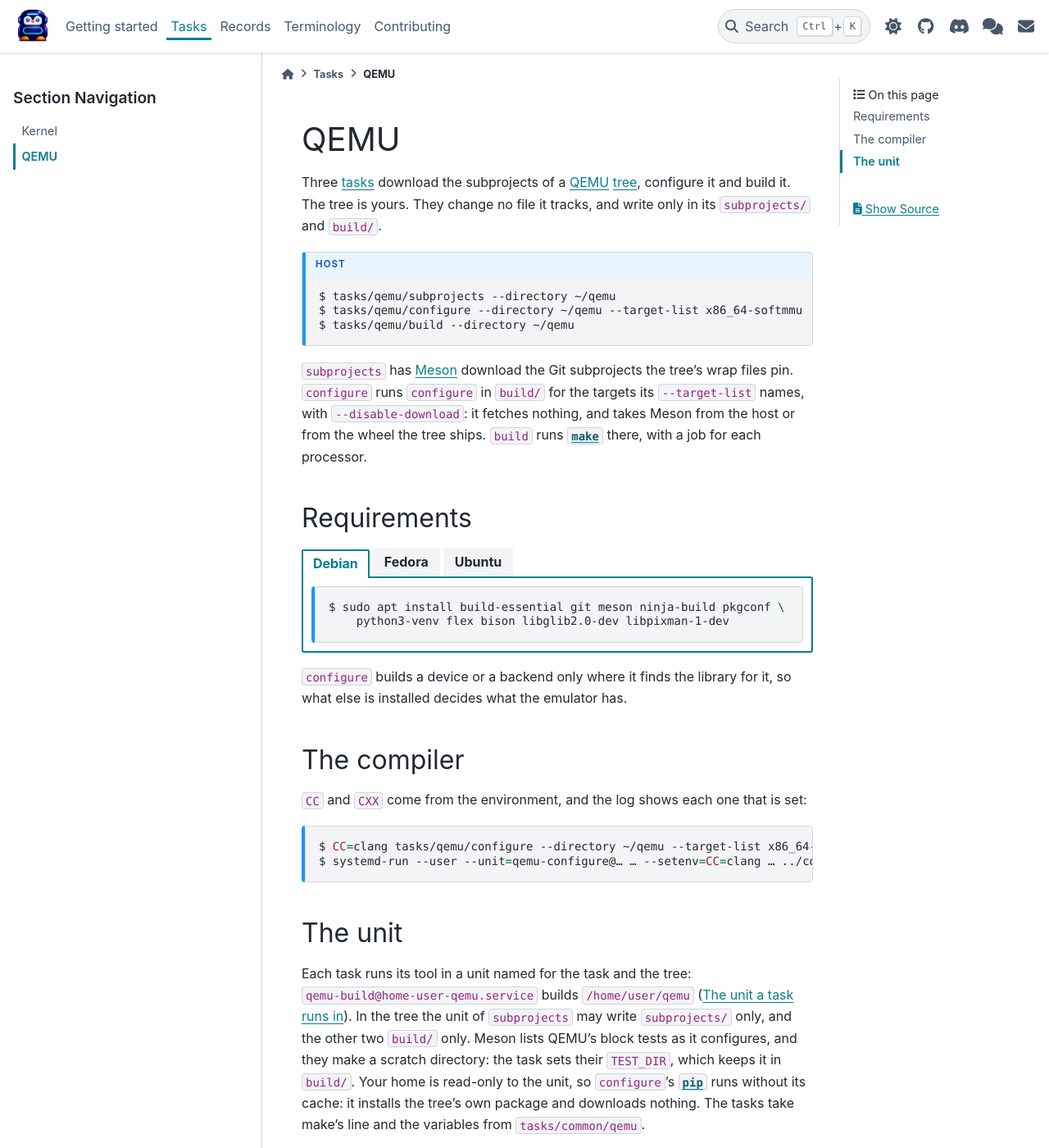
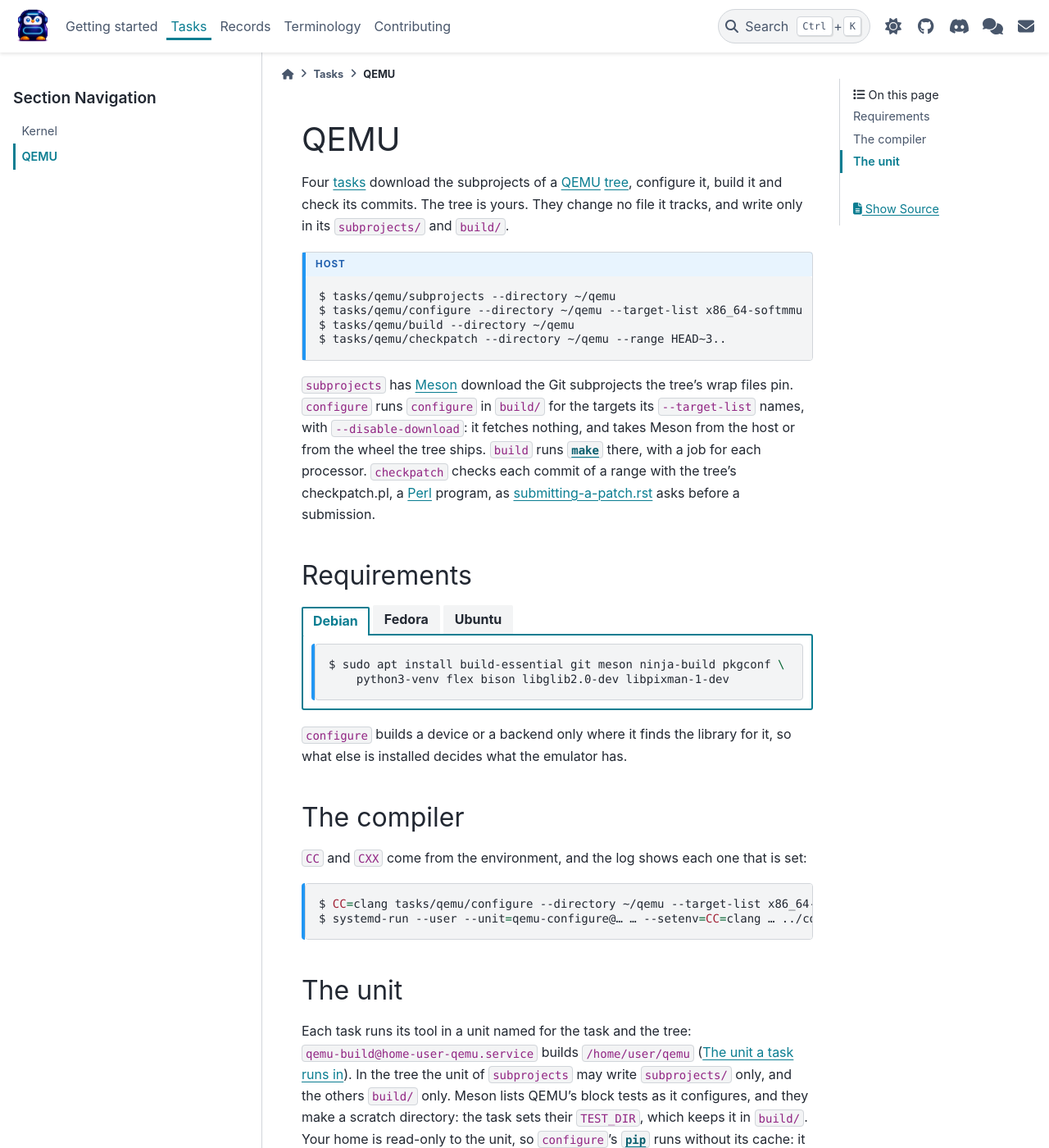
Before and after one commit to linux-kdevops/kdevops-ng, a Sphinx documentation site: the page built from docs/tasks/qemu.rst, in a window 1280 px wide and 1400 px high. Shown: the whole window at 82% size. Built offline with Sphinx 7.4.7 and the PyData theme 0.15.4, drawn with Linux system fonts in a browser that asks for light colours.

Commit message:
tasks: check a tree's commits with checkpatch
A developer checked a series by hand, and no record said what
checkpatch.pl found. QEMU's checkpatch.pl has no --git, and its
--strict adds no check: it only fails a run on warnings.

checkpatch.pl prints its findings on its standard output, so its
record holds every line, where a build's holds the warnings. The range
goes to krecord on its command line, and nothing is left in build/.

Signed-off-by: Daniel Gomez <da.gomez@kernel.org>

```diff
--- a/docs/tasks/qemu.rst
+++ b/docs/tasks/qemu.rst
@@ -4,10 +4,10 @@
 QEMU
 ====
 
-Three :term:`tasks <Task>` download the subprojects of a `QEMU`_
-:term:`tree <Tree>`, configure it and build it. The tree is yours. They
-change no file it tracks, and write only in its ``subprojects/`` and
-``build/``.
+Four :term:`tasks <Task>` download the subprojects of a `QEMU`_
+:term:`tree <Tree>`, configure it, build it and check its commits. The tree
+is yours. They change no file it tracks, and write only in its
+``subprojects/`` and ``build/``.
 
 .. code-block:: console
    :caption: host
@@ -16,6 +16,7 @@ change no file it tracks, and write only in its ``subprojects/`` and
    $ tasks/qemu/subprojects --directory ~/qemu
    $ tasks/qemu/configure --directory ~/qemu --target-list x86_64-softmmu
    $ tasks/qemu/build --directory ~/qemu
+   $ tasks/qemu/checkpatch --directory ~/qemu --range HEAD~3..
 
 :src:`subprojects <tasks/qemu/subprojects>` has `Meson`_ download the Git
 subprojects the tree's wrap files pin. :src:`configure <tasks/qemu/configure>`
@@ -23,6 +24,9 @@ runs ``configure`` in ``build/`` for the targets its ``--target-list``
 names, with ``--disable-download``: it fetches nothing, and takes Meson
 from the host or from the wheel the tree ships. :src:`build
 <tasks/qemu/build>` runs :cmd:`make` there, with a job for each processor.
+:src:`checkpatch <tasks/qemu/checkpatch>` checks each commit of a range
+with the tree's checkpatch.pl, a `Perl`_ program, as `submitting-a-patch.rst`_
+asks before a submission.
 
 .. _requirements-qemu:
 
@@ -47,8 +51,8 @@ Requirements
       .. code-block:: console
          :class: cmd-host
 
-         $ sudo dnf install gcc make git meson ninja-build pkgconf python3 \
-             flex bison glib2-devel pixman-devel
+         $ sudo dnf install gcc make perl git meson ninja-build pkgconf \
+             python3 flex bison glib2-devel pixman-devel
 
    .. tab-item:: Ubuntu
       :sync: ubuntu
@@ -80,7 +84,7 @@ The unit
 Each task runs its tool in a unit named for the task and the tree:
 ``qemu-build@home-user-qemu.service`` builds ``/home/user/qemu``
 (:ref:`tasks-unit`). In the tree the unit of ``subprojects`` may write
-``subprojects/`` only, and the other two ``build/`` only. Meson lists
+``subprojects/`` only, and the others ``build/`` only. Meson lists
 QEMU's block tests as it configures, and they make a scratch directory:
 the task sets their ``TEST_DIR``, which keeps it in ``build/``. Your home
 is read-only to the unit, so ``configure``'s :cmd:`pip` runs without its
@@ -88,4 +92,6 @@ cache: it installs the tree's own package and downloads nothing. The tasks
 take make's line and the variables from :src:`tasks/common/qemu`.
 
 .. _Meson: https://mesonbuild.com
+.. _Perl: https://www.perl.org
 .. _QEMU: https://www.qemu.org
+.. _submitting-a-patch.rst: https://www.qemu.org/docs/master/devel/submitting-a-patch.html
```
Also changed, not shown: designs/tasks.md (+8 -6 lines), docs/getting-started/requirements.rst (+5 -3 lines), docs/records.rst (+7 -1 lines), docs/tasks/kernel.rst (+11 -4 lines), 2 other files.
